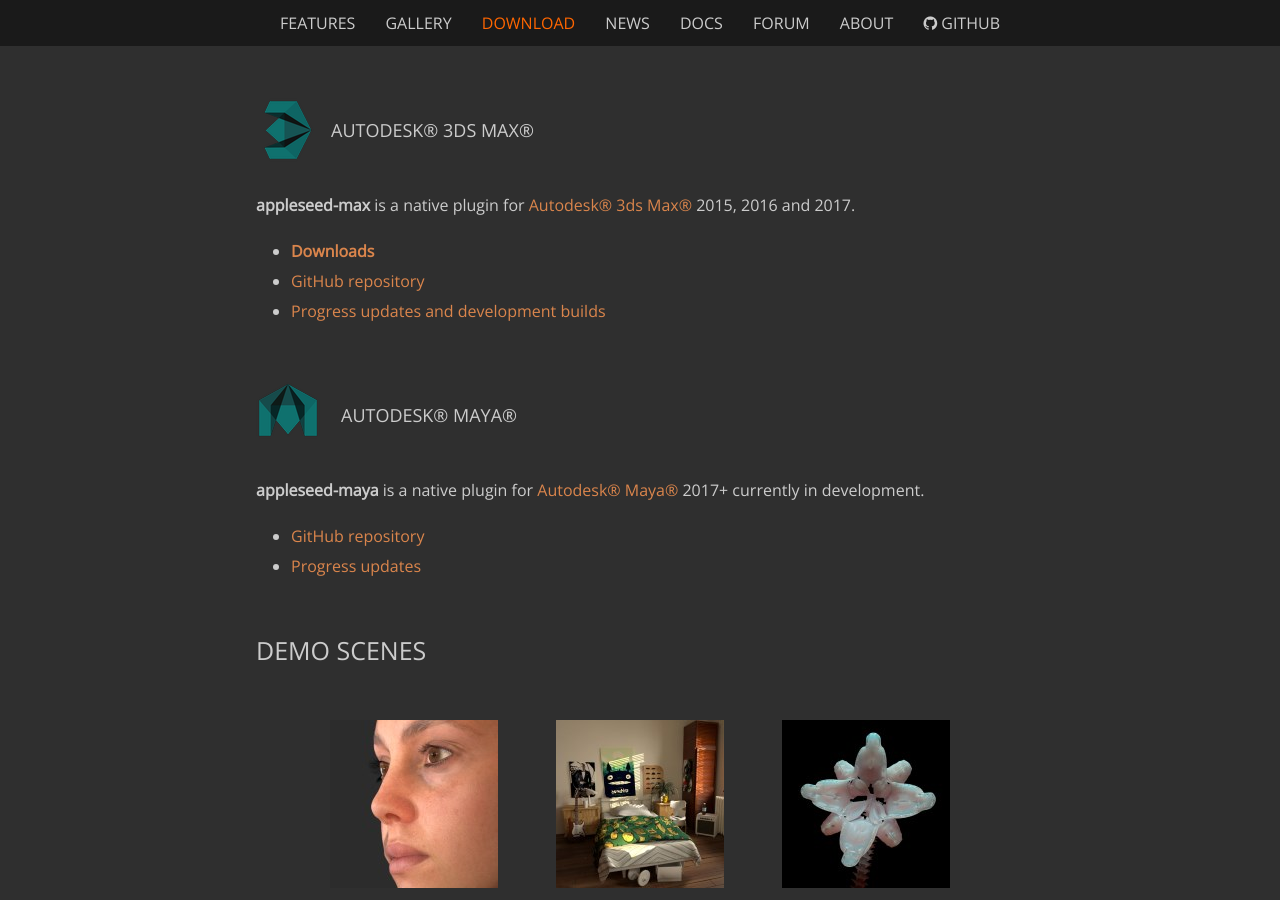
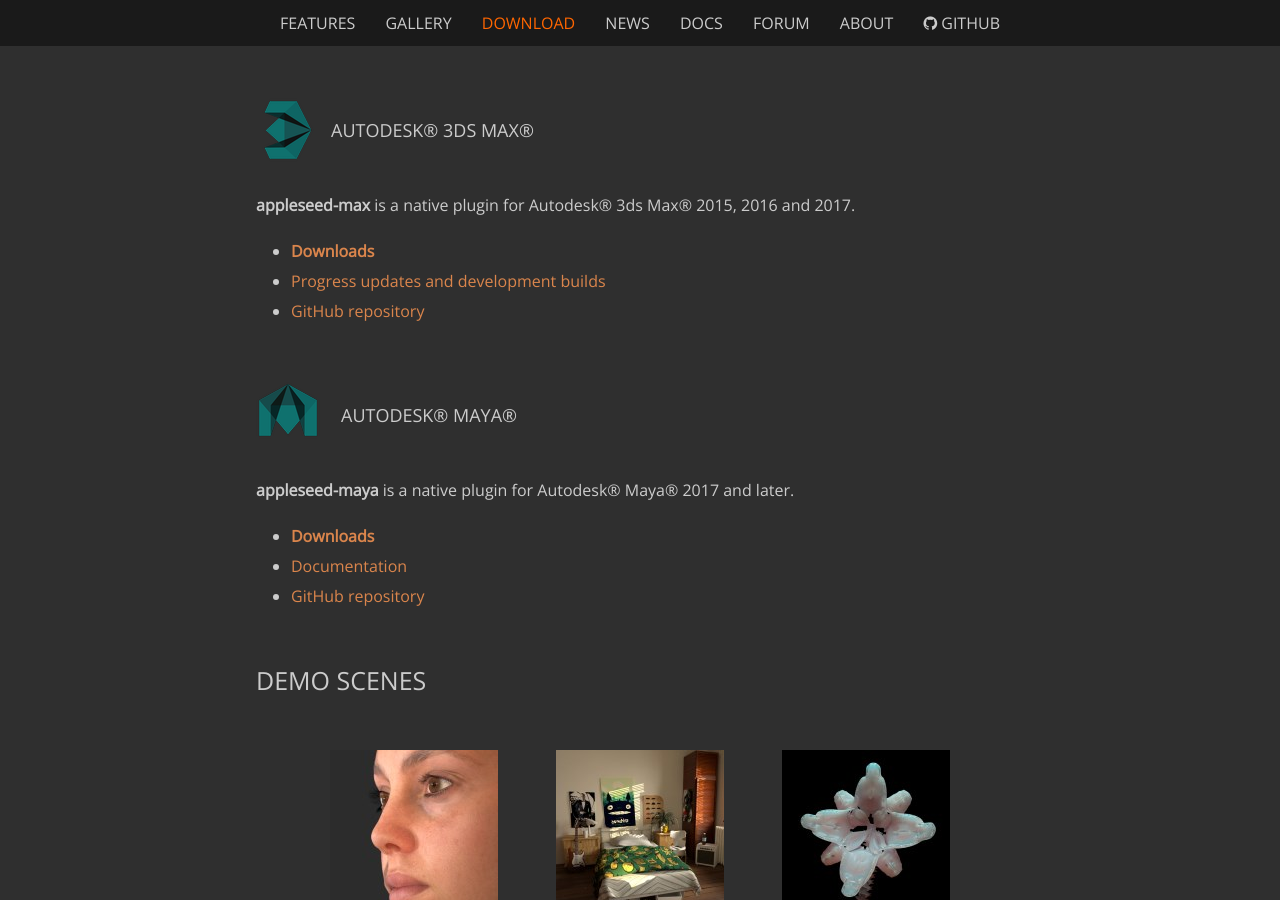
Before and after one commit to appleseedhq/appleseedhq.github.io, a Jekyll site: the page built from download.md, in a window 1280 px wide and 900 px high, scrolled down 1203 px. Built offline with Jekyll 4.4.1, drawn with Linux system fonts in a browser that asks for light colours; nearby versions of some CDN libraries; some of the changed text lies outside the part shown.

Commit message:
appleseed 1.8.0-beta release

```diff
--- a/_data/scenes.yml
+++ b/_data/scenes.yml
@@ -33,3 +33,7 @@
 - name: Jar Jar Bean
   image: "/img/scenes/jar_jar_bean.jpg"
   url: "https://github.com/appleseedhq/appleseed-scenes/releases/download/1.6.0-beta/jar_jar_bean_1.1.zip"
+
+- name: Bunny Volume
+  image: "/img/scenes/bunny_volume.jpg"
+  url: "https://github.com/appleseedhq/appleseed-scenes/releases/download/1.8.0-beta/bunny_volume_1.0.zip"
--- a/download.md
+++ b/download.md
@@ -49,19 +49,20 @@
 ### Autodesk® 3ds Max®
 {: .max-logo}
 
-**appleseed-max** is a native plugin for [Autodesk® 3ds Max®](http://www.autodesk.com/products/3ds-max/overview) 2015, 2016 and 2017.
+**appleseed-max** is a native plugin for Autodesk® 3ds Max® 2015, 2016 and 2017.
 
 - [**Downloads**](https://github.com/appleseedhq/appleseed-max/releases)
+- [Progress updates and development builds](https://forum.appleseedhq.net/t/3ds-max-plugin-development/109)
 - [GitHub repository](https://github.com/appleseedhq/appleseed-max)
-- [Progress updates and development builds](https://forum.appleseedhq.net/t/3ds-max-plugin-development/109)
 
 ### Autodesk® Maya®
 {: .maya-logo}
 
-**appleseed-maya** is a native plugin for [Autodesk® Maya®](http://www.autodesk.com/products/maya/overview) 2017+ currently in development.
+**appleseed-maya** is a native plugin for Autodesk® Maya® 2017 and later.
 
+- [**Downloads**](https://github.com/appleseedhq/appleseed-maya/releases)
+- [Documentation](http://appleseed-maya.readthedocs.io/en/latest/)
 - [GitHub repository](https://github.com/appleseedhq/appleseed-maya)
-- [Progress updates](https://forum.appleseedhq.net/t/maya-plugin-development/129)
 
 ## Demo Scenes
 
```
Also changed, not shown: _data/releases.yml (+14 -0 lines), _posts/2017-11-28-appleseed-1-8-0-beta-Released.md (added, +32 -0 lines), img/scenes/bunny_volume.jpg (added).
